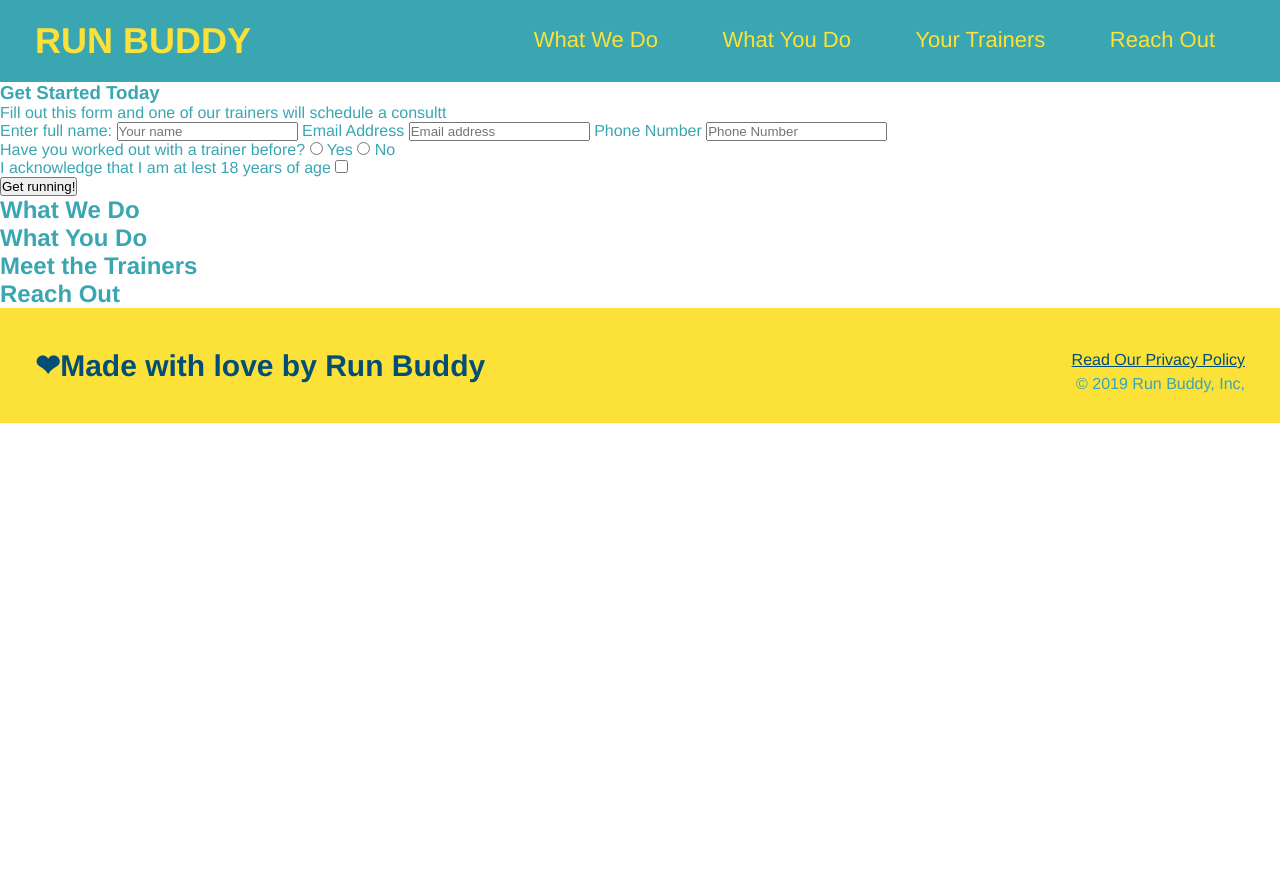
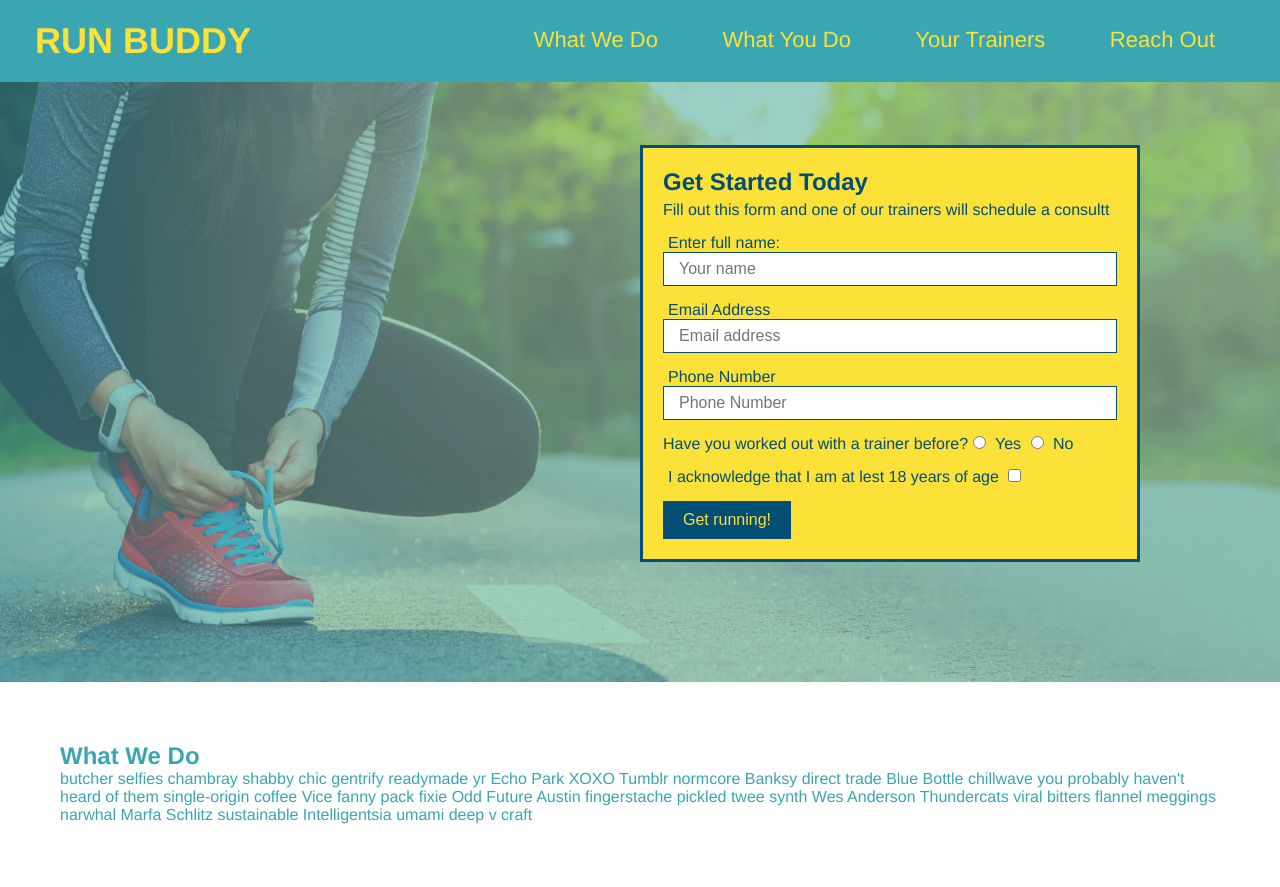
Before and after one commit to BenS213/run-buddy, a plain HTML site: page index.html in a window 1280 px wide. Shown: the top 887 px of the page. Before the commit the page ends 800 px from the top, so only its background shows below. Drawn offline with Linux system fonts and the light colour scheme.

Commit message:
added icons in body

```diff
--- a/assets/css/style.css
+++ b/assets/css/style.css
@@ -64,3 +64,58 @@ footer div {
 footer a {
     color: #024e76;
 }
+
+section {
+    padding: 60px;
+}
+
+.hero {
+    background-image: url("../images/hero-bg.jpg");
+    height: 600px;
+    background-size: cover;
+    background-position: center;
+    position: relative;
+}
+
+.hero-form {
+    background-color: #fce138;
+    padding: 20px;
+    width: 500px;
+    color: #024e76;
+    border: solid 3px #024e76;
+    position: absolute;
+    bottom: 120px;
+    right: 140px;
+}
+
+.hero-form h3 {
+    font-size: 24px;
+    margin: 0;
+}
+
+.hero-form p {
+    margin: 5px 0 15px 0;
+}
+
+.form-input{
+    border: 1px solid #024e76;
+    display: block;
+    padding: 7px 15px;
+    font-size: 16px;
+    color: #024e76;
+    width: 100%;
+    margin-bottom: 15px;
+}
+
+.hero-form label {
+    margin: 0 5px;
+}
+
+.hero-form button {
+    color: #fce138;
+    background-color: #024e76;
+    border: none;
+    padding: 10px 20px;
+    font-size: 16px;
+}
+/*hero styles end*/
--- a/index.html
+++ b/index.html
@@ -36,24 +36,27 @@
     </header>
 
        <!--hero/jumbotron>-->
-       <section>
+       <section class="hero">
 
-            <div>
+            <div class="hero-form">
                 <h3>Get Started Today</h3>
                 <p> Fill out this form and one of our trainers will schedule a consultt</p>
             <!--add form element-->
             <form>
                 <label for ="name">Enter full name:</label>
-                <input type="text" placeholder="Your name" name="name" id="name" />
+                <input type="text" placeholder="Your name" name="name" id="name" class="form-input"/>
+
                 <label for="email">Email Address</label>
-                <input type="email" placeholder="Email address" name="email" id="email" />
+                <input type="email" placeholder="Email address" name="email" id="email" class="form-input"/>
+
                 <label for="phone"> Phone Number </label>
-                <input type="tel" placeholder="Phone Number" name="phone" id="phone" />
+                <input type="tel" placeholder="Phone Number" name="phone" id="phone" class="form-input"/>
 
                 <p>
                     Have you worked out with a trainer before?
                     <input type="radio" name="trainer-confirm" id="trainer-yes" />
                     <label for="trainer-yes">Yes</label>
+
                     <input type="radio" name="trainer-no" id="trainer-no" />
                     <label for="trainer-no">No</label>
                 </p>
@@ -69,26 +72,43 @@
        </section>
        <!--end hero-->
 
+<!-- "what we do" section -->
+<section id="what-we-do">
+    <h2>What We Do</h2>
+    <p>
+      butcher selfies chambray shabby chic gentrify readymade yr Echo Park XOXO Tumblr normcore Banksy direct trade Blue Bottle chillwave you probably haven't heard of them single-origin coffee Vice fanny pack fixie Odd Future Austin fingerstache pickled twee synth Wes Anderson Thundercats viral bitters flannel meggings narwhal Marfa Schlitz sustainable Intelligentsia umami deep v craft
+    </p>
+  </section>
 
-       <!--"what we do" section-->
-       <section>
-            <h2>What We Do</h2>
-       </section>
+  <!-- "what you do" section -->
+  <section id="what-you-do">
+    <h2>What You Do</h2>
 
-       <!--"what you do" section-->
-        <section>
-            <h2>What You Do</h2>
-        </section>
+    <!-- insert this img element -->
+  <img src="./assets/images/step-1.svg" alt="" />
+    <div>
+      <h3>Step 1: Fill Out the Form Above.</h3>
+      <p>You're already here, so why not?</p>
+    </div>
 
-        <!--"Meet the trainers" section-->
-       <section>
-            <h2>Meet the Trainers</h2>
-       </section>
+    <div>
+        <img src="./assets/images/step-2.svg" alt="" />
+        <h3>Step 2: Consult with One of Our Trainers.</h3>
+        <p>Are you here to build muscle, lose weight, or just feel good?</p>
+    </div>
 
-       <!--"Reach Out" section-->
-       <section>
-            <h2>Reach Out</h2>
-       </section>
+    <div>
+        <img src="./assets/images/step-3.svg" alt="" />
+        <h3>Step 3: Get Running.</h3>
+        <p>Hit the ground running (literally) once your trainer lays out your plan.</p>
+    </div>
+
+    <div>
+        <img src="./assets/images/step-4.svg" alt="" />
+        <h3>Step 4: See Results.</h3>
+        <p>Bi-weekly checkins with your trainer will keep you focused</p>
+    </div>
+  </section>
 
         <!--footer-->
        <footer>
```
Also changed, not shown: assets/images/hero-bg.jpg (added), assets/images/step-1.svg (added), assets/images/step-2.svg (added), assets/images/step-3.svg (added), assets/images/step-4.svg (added).
